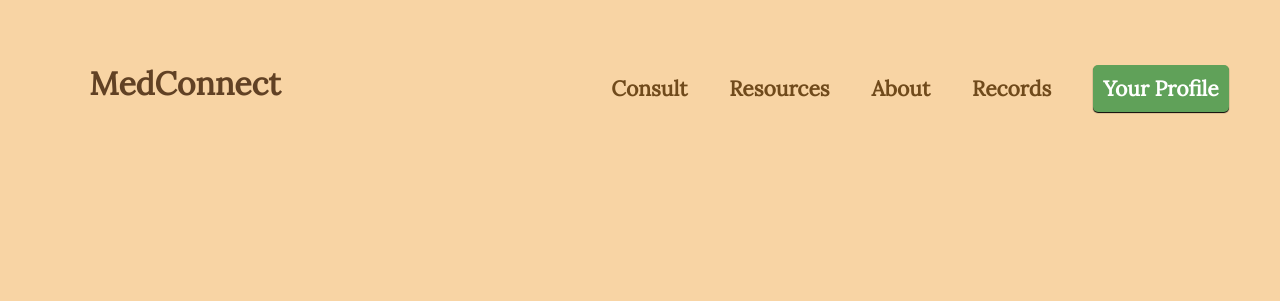
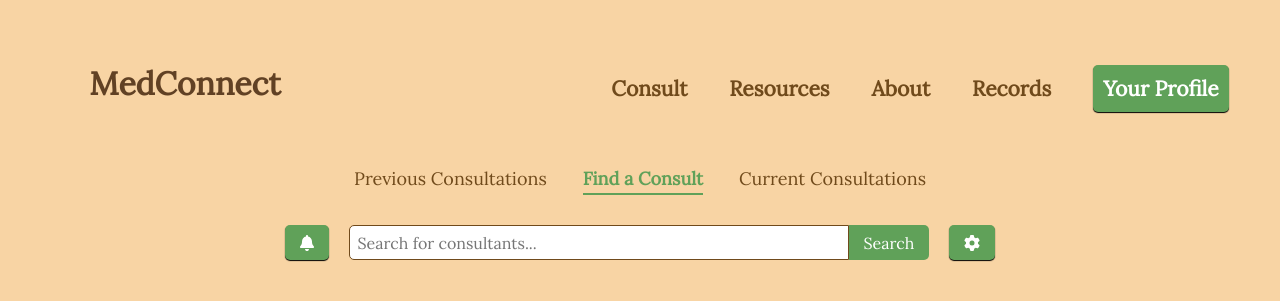
Before and after one commit to aarush1267/medConnect, a PHP site: page /user_consult.php in a window 1280 px wide. Shown: the top 301 px of the page. Run offline with PHP 8.4, Linux system fonts and the light colour scheme.

Commit message:
Update user_consult.php

```diff
--- a/user_consult.php
+++ b/user_consult.php
@@ -3,8 +3,7 @@
 <head>
     <meta charset="utf-8">
     <title>MedConnect User | Consult</title>
-  </head>
-  <style media="screen">
+    <style>
         @import url('https://fonts.googleapis.com/css2?family=Lora&display=swap');
 
         body {
@@ -46,11 +45,6 @@
             cursor: pointer;
         }
 
-  .footer-head {
-    font-size: 40px;
-    color: white;
-  }
-
         .menu {
             display: flex;
             gap: 1em;
@@ -75,35 +69,156 @@
             box-shadow: none;
         }
 
-  @media screen and (max-width: 1201px) {
-    .navbar {
-      flex-direction: column;
+        /* Consult Navigation Bar */
+        .consult-nav {
+            display: flex;
             align-items: center;
-      padding: 10px;
+            justify-content: space-between;
+            margin: 30px auto;
+            width: 80%;
+            font-family: Lora;
+            position: relative;
         }
 
-    .navbar h1 {
-      margin-top: 10px;
-      font-size: 30px;
+        /* Center the Consult Tabs */
+        .consult-tabs-container {
+            flex-grow: 1;
+            display: flex;
+            justify-content: center;
         }
 
-    .menu {
-      flex-wrap: wrap;
-      justify-content: center;
-      margin-top: 30px;
-      margin-left: 10px;
+        /* Consult Navigation Tabs */
+        .consult-tabs {
+            display: flex;
+            gap: 2em;
+            font-size: 18px;
+            cursor: pointer;
         }
 
-    .menu li {
-      padding: 10px 20px;
-    }
+        /* Notifications & Settings Buttons */
+        .nav-btn {
+            background-color: #60a159;
+            color: white;
+            font-family: Lora;
+            font-size: 16px;
+            padding: 8px 15px;
+            border: none;
+            border-radius: 5px;
+            cursor: pointer;
+            box-shadow: 0 1px 1px black;
+            display: flex;
+            align-items: center;
+            gap: 8px;
         }
 
+        .nav-btn:hover {
+            background-color: #4d8a48;
+        }
+
+        .nav-btn:active {
+            box-shadow: none;
+        }
+
+        .nav-btn i {
+            font-size: 18px;
+        }
+
+        /* Positioning Notifications & Settings */
+        .notifications-btn {
+            position: absolute;
+            font-size: 18px;
+            left: -50px;
+        }
+
+        .settings-btn {
+            position: absolute;
+            right: -40px;
+            font-size: 18px;
+            margin-top: 20px;
+        }
+
+        /* Consult Navigation Tabs */
+        .consult-tabs {
+            display: flex;
+            gap: 2em;
+            font-size: 18px;
+            cursor: pointer;
+        }
+
+        .consult-tab {
+            position: relative;
+            padding-bottom: 5px;
+            color: #704a1b;
+        }
+
+        .consult-tab.active {
+            font-weight: bold;
+            color: #60a159;
+        }
+
+        .consult-tab.active::after {
+            content: "";
+            display: block;
+            width: 100%;
+            height: 2px;
+            background-color: #60a159;
+            position: absolute;
+            bottom: 0;
+            left: 0;
+        }
+
+        /* Search Bar */
+        #search-bar-container {
+            display: flex;
+            justify-content: center;
+            margin-top: 20px;
+        }
+
+        #search-bar {
+            width: 500px;
+            height: 35px;
+            padding: 8px;
+            font-size: 16px;
+            border: 1px solid #704a1b;
+            border-radius: 5px 0 0 5px;
+            outline: none;
+            font-family: Lora;
+        }
+
+        #search-btn {
+            height: 35px;
+            background-color: #60a159;
+            color: white;
+            font-size: 16px;
+            font-family: Lora;
+            border: none;
+            border-radius: 0 5px 5px 0;
+            cursor: pointer;
+            padding: 5px 15px;
+            transition: background-color 0.3s ease;
+        }
+
+        #search-btn:hover {
+            background-color: #4e8a45;
+        }
+
+        /* Notifications Dropdown */
+        #notificationsDropdown {
+            display: none;
+            position: absolute;
+            top: 220px;
+            left: 30px;
+            background: white;
+            box-shadow: 0 2px 4px rgba(0, 0, 0, 0.2);
+            padding: 10px;
+            border-radius: 5px;
+            width: 250px;
+        }
     </style>
+</head>
 <body>
 
 <!-- Navigation Bar -->
-
 <nav class="navbar">
     <h1 onclick="location.href='user_index.php'" class="head">MedConnect</h1>
 
@@ -118,5 +233,65 @@
     </ul>
 </nav>
 
+<div class="consult-nav">
+    <!-- Centered Tabs Container -->
+    <div class="consult-tabs-container">
+        <div class="consult-tabs">
+            <span class="consult-tab" onclick="toggleConsultSection('previous')">Previous Consultations</span>
+            <span class="consult-tab active" onclick="toggleConsultSection('find')">Find a Consult</span>
+            <span class="consult-tab" onclick="toggleConsultSection('current')">Current Consultations</span>
+        </div>
+    </div>
+</div>
+
+<!-- Search Bar (Only visible in 'Find a Consult' section) -->
+<div id="search-bar-container">
+    <!-- Notifications Button (Left of Search Bar) -->
+    <button style="margin-right: 20px;" class="nav-btn" onclick="toggleNotifications()">
+        <i class="fa-solid fa-bell"></i>
+    </button>
+
+    <!-- Search Bar -->
+    <input type="text" id="search-bar" placeholder="Search for consultants...">
+    <button id="search-btn">Search</button>
+
+    <!-- Settings Button (Right of Search Bar) -->
+    <button style="margin-left: 20px;" class="nav-btn">
+        <i class="fa-solid fa-cog"></i>
+    </button>
+</div>
+
+
+<!-- Notifications Dropdown (Initially Hidden) -->
+<div id="notificationsDropdown">
+    <p>No new notifications</p> <!-- Dynamic Content Here -->
+</div>
+
+<script>
+    function toggleConsultSection(section) {
+        // Remove active class from all tabs
+        document.querySelectorAll('.consult-tab').forEach(tab => {
+            tab.classList.remove('active');
+        });
+
+        // Add active class to the clicked tab
+        document.querySelector(`[onclick="toggleConsultSection('${section}')"]`).classList.add('active');
+
+        // Show/hide search bar based on section
+        document.getElementById('search-bar-container').style.display = section === 'find' ? 'flex' : 'none';
+    }
+
+    // Set default section to 'Find a Consult'
+    toggleConsultSection('find');
+
+    function toggleNotifications() {
+        const dropdown = document.getElementById('notificationsDropdown');
+        dropdown.style.display = dropdown.style.display === 'none' ? 'block' : 'none';
+    }
+</script>
+
+<!-- Font Awesome for Icons -->
+<script defer src="https://use.fontawesome.com/releases/v6.4.0/js/all.js"></script>
+
 </body>
 </html>
```
Lines whose indentation alone changed are shown as unchanged.
